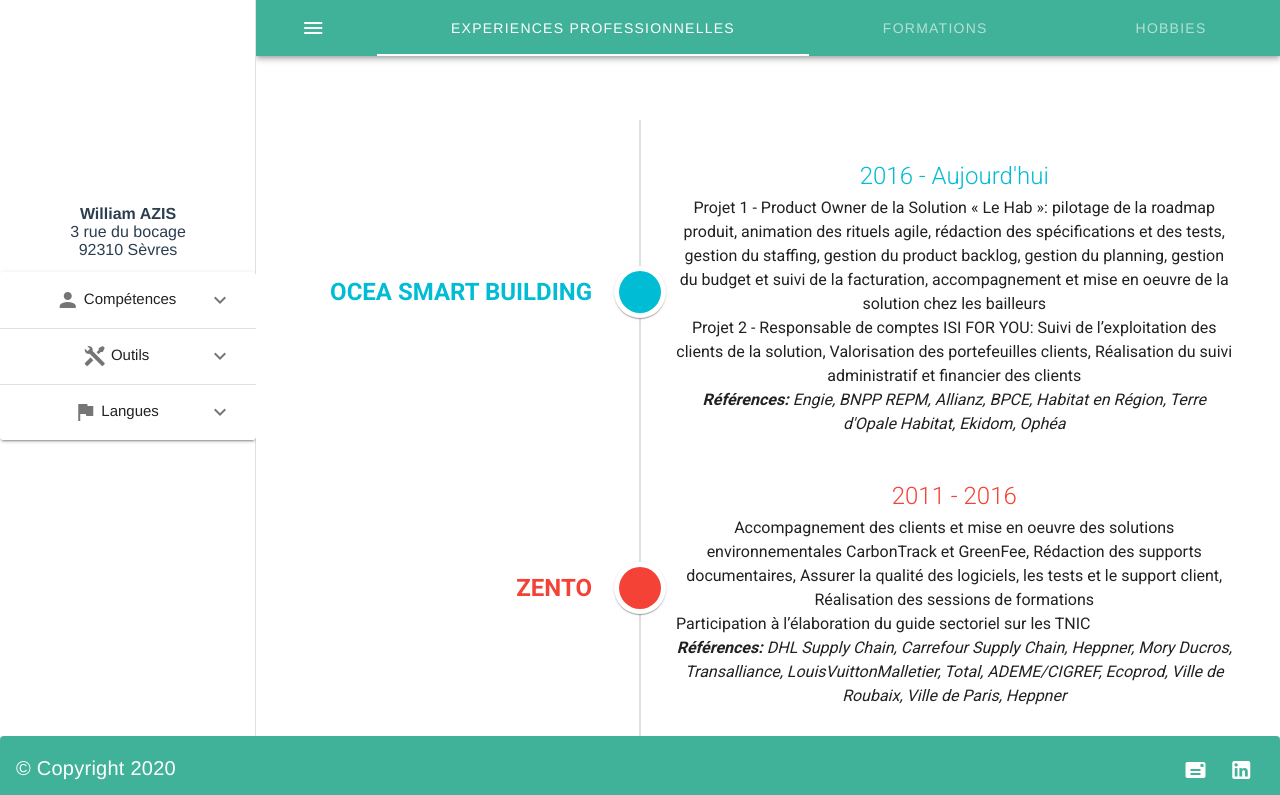
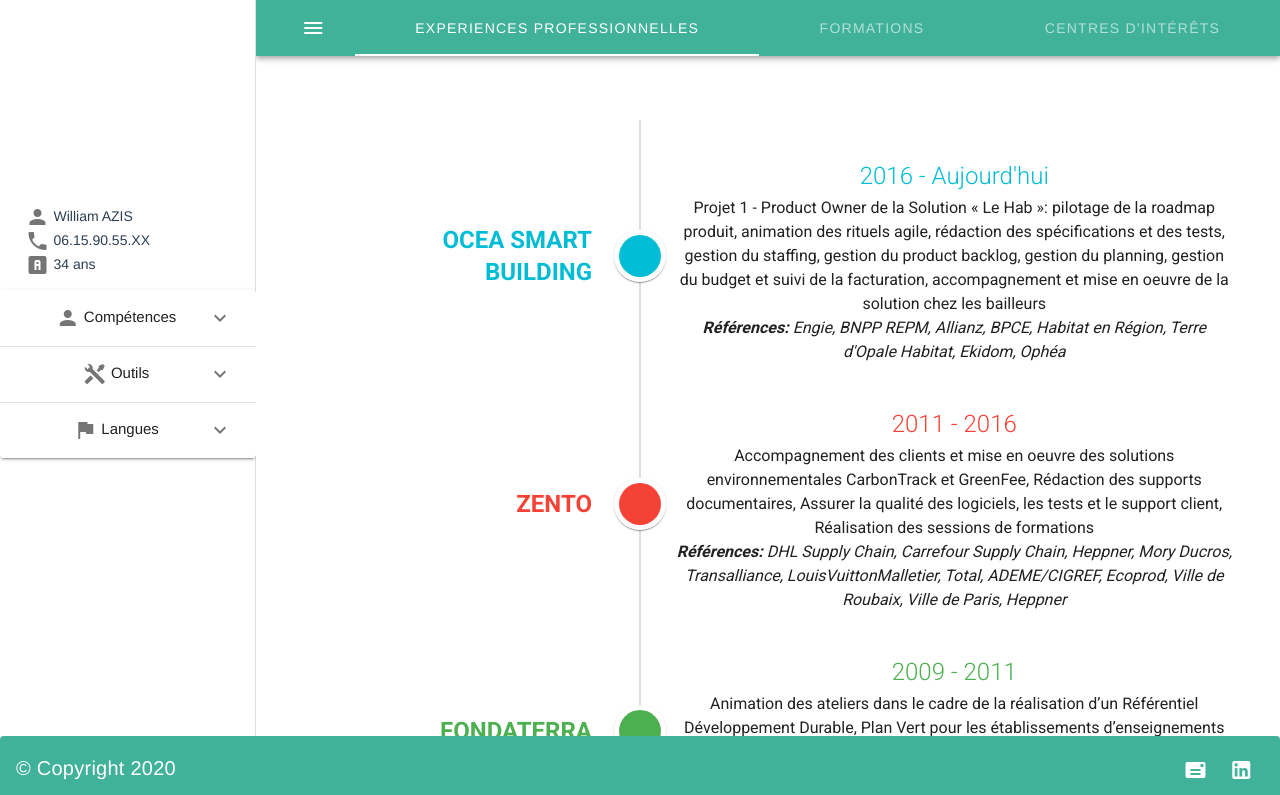
Before and after one commit to zilliw/portfolio-wa, a Vue app: page /experience in a window 1280 px wide. Shown: the top 795 px of the page. Built offline with nearby package versions, Linux system fonts and the light colour scheme.

Commit message:
update with logo bug and try to fix copyright

```diff
--- a/src/App.vue
+++ b/src/App.vue
@@ -29,10 +29,10 @@
 }
 </script>
 
-<style lang="scss">
+<style>
 #app {
   font-family: Avenir, Helvetica, Arial, sans-serif;
   text-align: center;
-  color: #2c3e50;
+  color: #2c3e50
 }
 </style>
--- a/src/views/Experience.vue
+++ b/src/views/Experience.vue
@@ -12,11 +12,18 @@
                     <template v-slot:opposite>
                       <v-row>
 
+            <v-img src="../assets/logo_ocea.jpg"
+            width="10">
+            </v-img>
+
                       <v-col
+
                         :class="`headline font-weight-bold ${year.color}--text`"
                         v-text="year.job"
-                        center
+                        align-self="center"
+
                       >
+
                       </v-col>
                                 </v-row>
 
@@ -25,9 +32,8 @@
                       <h1 :class="`headline font-weight-light mb-4 ${year.color}--text`">
                         {{year.year}} </h1>
 
-                        <v-row>{{year.text1}} </v-row>
-                        <v-row>{{year.text2}}</v-row>
-                        <v-row><i><b>Références: </b>{{year.reference1}}</i></v-row>
+                        <v-row>{{year.text}} </v-row>
+                        <v-row><i><b>Références: </b>{{year.reference}}</i></v-row>
                     </div>
               </v-timeline-item>
           </v-timeline>
@@ -46,26 +52,24 @@
         job: 'OCEA SMART BUILDING',
         logo: '../assets/logo_ocea.jpg',
         year: '2016 - Aujourd\'hui',
-        text1: "Projet 1 - Product Owner de la Solution « Le Hab »: pilotage de la roadmap produit, animation des rituels agile, rédaction des spécifications et des tests, gestion du staffing, gestion du product backlog, gestion du planning, gestion du budget et suivi de la facturation, accompagnement et mise en oeuvre de la solution chez les bailleurs ",
-        text2: "Projet 2 - Responsable de comptes ISI FOR YOU: Suivi de l’exploitation des clients de la solution, Valorisation des portefeuilles clients, Réalisation du suivi administratif et financier des clients",
-        reference1: "Engie, BNPP REPM, Allianz, BPCE, Habitat en Région, Terre d'Opale Habitat, Ekidom, Ophéa",
+        text: "Projet 1 - Product Owner de la Solution « Le Hab »: pilotage de la roadmap produit, animation des rituels agile, rédaction des spécifications et des tests, gestion du staffing, gestion du product backlog, gestion du planning, gestion du budget et suivi de la facturation, accompagnement et mise en oeuvre de la solution chez les bailleurs ",
+        reference: "Engie, BNPP REPM, Allianz, BPCE, Habitat en Région, Terre d'Opale Habitat, Ekidom, Ophéa",
       },
       {
         color: 'red',
         job: 'ZENTO',
         logo: 'assets/logo_zento.png',
         year: '2011 - 2016',
-        text1: "Accompagnement des clients et mise en oeuvre des solutions environnementales CarbonTrack et GreenFee, Rédaction des supports documentaires, Assurer la qualité des logiciels, les tests et le support client, Réalisation des sessions de formations",
-        text2: "Participation à l’élaboration du guide sectoriel sur les TNIC",
-        reference1: "DHL Supply Chain, Carrefour Supply Chain, Heppner, Mory Ducros, Transalliance, LouisVuittonMalletier, Total, ADEME/CIGREF, Ecoprod, Ville de Roubaix, Ville de Paris, Heppner"
+        text: "Accompagnement des clients et mise en oeuvre des solutions environnementales CarbonTrack et GreenFee, Rédaction des supports documentaires, Assurer la qualité des logiciels, les tests et le support client, Réalisation des sessions de formations",
+        reference: "DHL Supply Chain, Carrefour Supply Chain, Heppner, Mory Ducros, Transalliance, LouisVuittonMalletier, Total, ADEME/CIGREF, Ecoprod, Ville de Roubaix, Ville de Paris, Heppner"
       },
       {
         color: 'green',
         job: 'FONDATERRA',
         logo: 'assets/logo_fondaterra.jpg',
         year: '2009 - 2011',
-        text1: "Animation des ateliers dans le cadre de la réalisation d’un Référentiel Développement Durable, Plan Vert pour les établissements d’enseignements supérieurs. Administration et spécification du site d’évaluation. Réalisation des bilans carbones",
-        reference1: "CPU, CGE, REFEDD, CGDD, CASQY, UVSQ"
+        text: "Animation des ateliers dans le cadre de la réalisation d’un Référentiel Développement Durable, Plan Vert pour les établissements d’enseignements supérieurs. Administration et spécification du site d’évaluation. Réalisation des bilans carbones",
+        reference: "CPU, CGE, REFEDD, CGDD, CASQY, UVSQ"
       },
       ],
   }),
@@ -76,9 +80,10 @@
 
 .container {
   display:flex;
-  flex-direction: column;
+  flex-direction: row;
+  justify-content: center;
   flex-grow: 1;
-  padding-top: 0;
+  padding-top: 0%;
 }
 
 </style>
--- a/src/views/Formations.vue
+++ b/src/views/Formations.vue
@@ -1,32 +1,47 @@
 <template>
     <v-app id="inspire">
+              <div class="container">
+                </div>
         <div class="container">
             <v-card
-             max-width="374">
+             max-width="370"
+             class="cards"
+             >
 
-                <v-img
-                height="200 "
+            <v-toolbar
+            dark
+            color='rgb(65, 178, 154)'>
+                   <v-toolbar-title class="cards">
+                     FORMATIONS
+                    </v-toolbar-title>
+            </v-toolbar
+            >
+
+                <div
+                v-for="(university, i) in universities"
+                :key="i">
+
+                <v-card-title>
+                {{university.year}}
+                </v-card-title>
+
+                <v-card-text>
+                    <h1 class="titles">{{university.job}}</h1>
+                    <div>{{university.text}}</div>
+                    <v-chip color="rgb(65, 178, 154)" text-color="white">{{university.level}}</v-chip>
+                </v-card-text>
+
+                </div>
+                                <v-img
+                height=auto
                 src="../assets/logo_uvsq.jpg"
                 contains
                 ></v-img>
+            </v-card>
 
-                <div
-                v-for="(graduate, i) in graduates"
-                :key="i">
 
-                <v-card-title>
-                {{graduate.year}}
-                </v-card-title>
+        </div>
 
-                <v-card-text>
-                    <h1 class="titles">{{graduate.job}}</h1>
-                    <div>{{graduate.text}}</div>
-                    <v-chip color="rgb(65, 178, 154)" text-color="white">{{graduate.level}}</v-chip>
-                </v-card-text>
-
-                </div>
-            </v-card>
-        </div>
     </v-app>
 </template>
 
@@ -36,8 +51,9 @@
 export default {
     name: 'Formations',
 
+
   data: () => ({
-graduates: [
+universities: [
       {
         job: 'Université Versailles Saint-Quentin-en-Yvelines',
         year: '2007 - 2009',
@@ -62,13 +78,17 @@
   flex-direction: row;
   padding-top: 0;
   padding-bottom: 0;
-  padding-left: 1%;
-  padding-right: 1%;
   justify-content: center;
 }
 
 .titles {
   font-size:16px;
+  text-align: center;
+}
+
+.class {
+    text-align: center;
+
 }
 
 </style>
--- a/src/views/Hobbies.vue
+++ b/src/views/Hobbies.vue
@@ -1,11 +1,46 @@
 <template>
-  <div >
-    <h1>This is an Interest page</h1>
-  </div>
+<div id="app">
+  <v-app id="inspire">
+    <v-row>
+      <v-col cols="12" sm="6" offset-sm="3">
+        <v-card>
+          <v-container fluid>
+            <v-row>
+              <v-col
+                v-for="n in 6"
+                :key="n"
+                class="d-flex child-flex"
+                cols="4"
+              >
+                <v-card flat tile class="d-flex">
+                  <v-img
+                    :src="`https://picsum.photos/500/300?image=${n * 12 + 10}`"
+                    :lazy-src="`https://picsum.photos/10/6?image=${n * 5 + 10}`"
+                    aspect-ratio="1"
+                    class="grey lighten-2"
+                  >
+                    <template v-slot:placeholder>
+                      <v-row
+                        class="fill-height ma-0"
+                        align="center"
+                        justify="center"
+                      >
+                        <v-progress-circular indeterminate color="grey lighten-5"></v-progress-circular>
+                      </v-row>
+                    </template>
+                  </v-img>
+                </v-card>
+              </v-col>
+            </v-row>
+          </v-container>
+        </v-card>
+      </v-col>
+    </v-row>
+  </v-app>
+</div>
 </template>
 
 <script>
-  export default {
 
-  }
+
 </script>
--- a/src/views/TheFooter.vue
+++ b/src/views/TheFooter.vue
@@ -17,7 +17,6 @@
 >
         <p>&copy; Copyright {{ new Date().getFullYear() }}</p>
               <div class="flex">
-
                 <a class="icons" href="https://www.linkedin.com/in/william-azis-09601127/"><v-icon >mdi-linkedin</v-icon> </a>
                 <a class="icons" href="mailto:azis.william@gmail.com"><v-icon >mdi-mail</v-icon></a>
 
@@ -32,6 +31,7 @@
 <script>
   export default {
     data: () => ({
+
     }),
   }
 </script>
@@ -40,6 +40,6 @@
   float:right;
   margin-right: 1%;
   margin-left: 1%;
-  text-decoration: none;;
+  text-decoration: none;
 }
 </style>
--- a/src/views/TheHeader.vue
+++ b/src/views/TheHeader.vue
@@ -5,14 +5,14 @@
       v-model="drawer"
       app
     >
-            <v-img src="../assets/photo.png"
-            >
+            <v-img src="../assets/photo.png">
             </v-img>
-            <div class="name">
-                <p> <strong> William AZIS</strong></p>
-                <p> 3 rue du bocage</p>
-                <p> 92310 Sèvres</p>
-                        </div>
+            <div class="information">
+                <p padding> <v-icon green>mdi-account</v-icon>    William AZIS</p>
+                <p> <v-icon>mdi-phone</v-icon>  06.15.90.55.XX</p>
+                <p> <v-icon>mdi-alpha-a-box</v-icon>  34 ans</p>
+
+            </div>
               <v-expansion-panels
               :multiple="false">
                       <v-expansion-panel
@@ -53,17 +53,6 @@
         </v-col >
 
 
-              <v-toolbar-title
-              padless>
-              <div>
-              <v-col>
-
-              </v-col>
-              </div>
-
-
-
-              </v-toolbar-title>
             <v-tabs cols="9"
                     centered
                     grow
@@ -74,9 +63,10 @@
                 <v-tab class="tab" to="/formations">
                     Formations
                 </v-tab>
-                <v-tab to="/hobbies">
-                    Hobbies
-                    </v-tab>
+                 <v-tab class="tab" to="/hobbies">
+                    Centres d'intérêts
+                </v-tab>
+
             </v-tabs>
 
     </v-app-bar>
@@ -137,15 +127,16 @@
 </script>
 
 <style scoped>
-.name {
-  font-size: 16px;
+.information {
+  font-size: 14px;
   padding-left: 0%;
   padding-right: 0%;
   padding-top: 0%;
   padding-bottom: 0%;
   margin-top: 5%;
   margin-bottom: 5%;
-  text-align: center;
+  margin-left: 10%;
+  text-align: left;
 }
 .tabs {
   color: white;
```
Also changed, not shown: src/assets/concert.jpg (added), src/assets/guitare.jpg (added).
